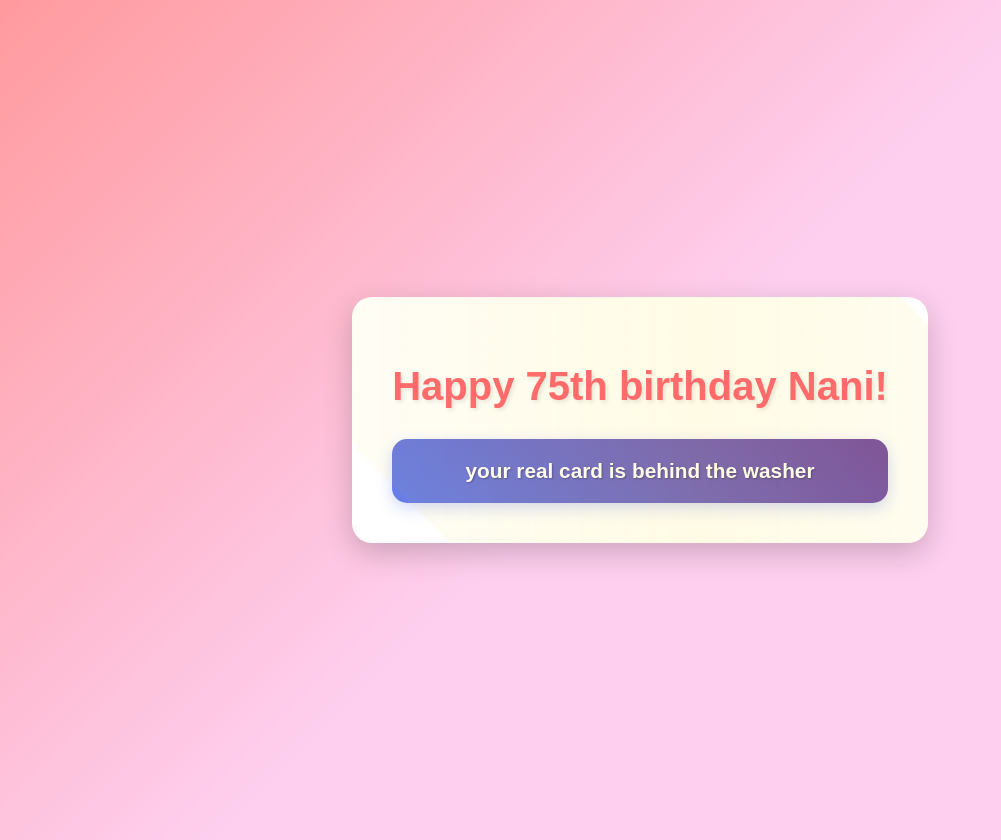
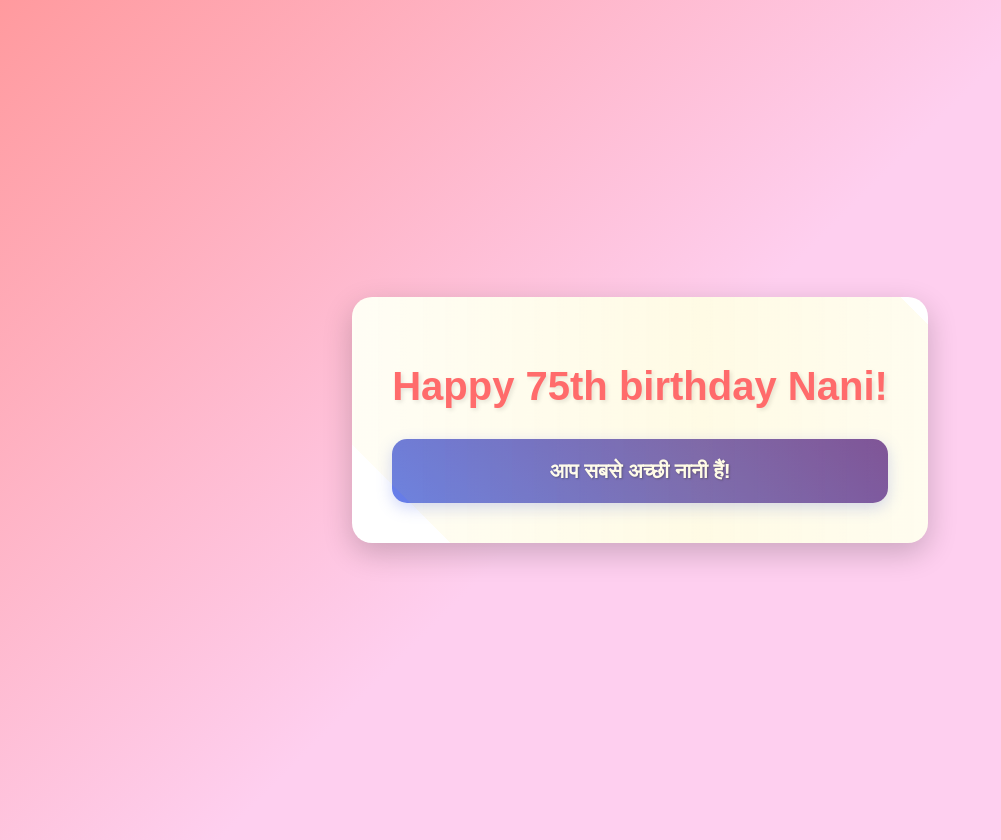
Before and after one commit to aaravsinhaofficial/happy-bday-nani, a plain HTML site: page index.html in a window 1280 px wide. Both pictures are taken after a click on the button "REVEAL FOR SURPRISE". Shown: the whole page, without its empty margins (0-1001 px from the left). Drawn offline with Linux system fonts and the light colour scheme.

Commit message:
Update index.html

```diff
--- a/index.html
+++ b/index.html
@@ -14,7 +14,7 @@
                 <button id="surpriseBtn" class="surprise-button">reveal for surprise</button>
             </div>
             <div id="hiddenMessage" class="hidden-message">
-                <p>your real card is behind the washer</p>
+                <p>आप सबसे अच्छी नानी हैं!</p>
             </div>
         </div>
     </div>
```
